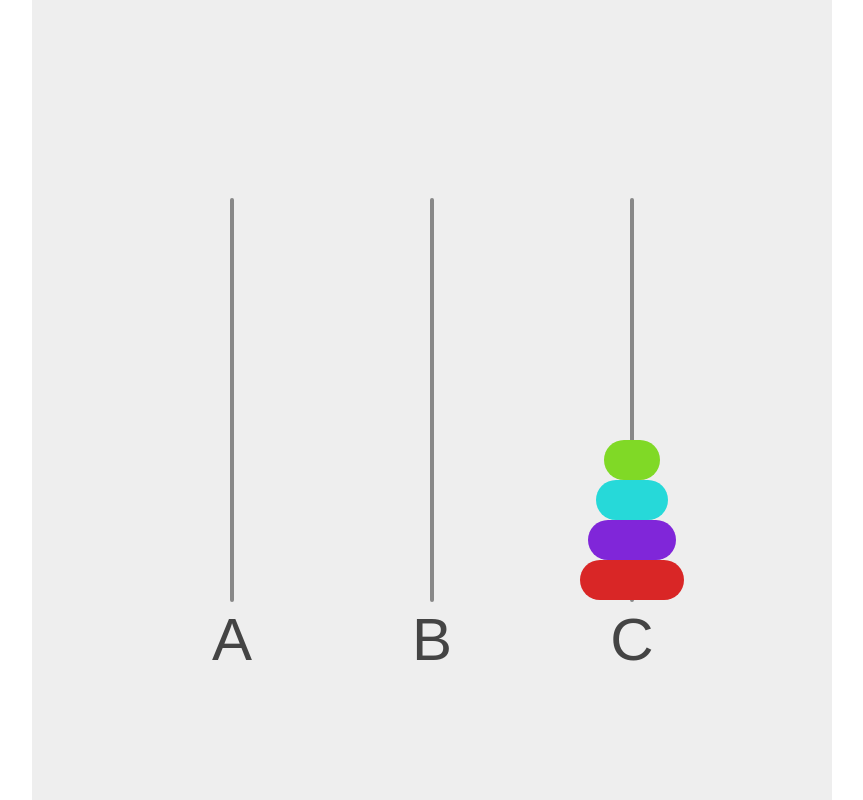
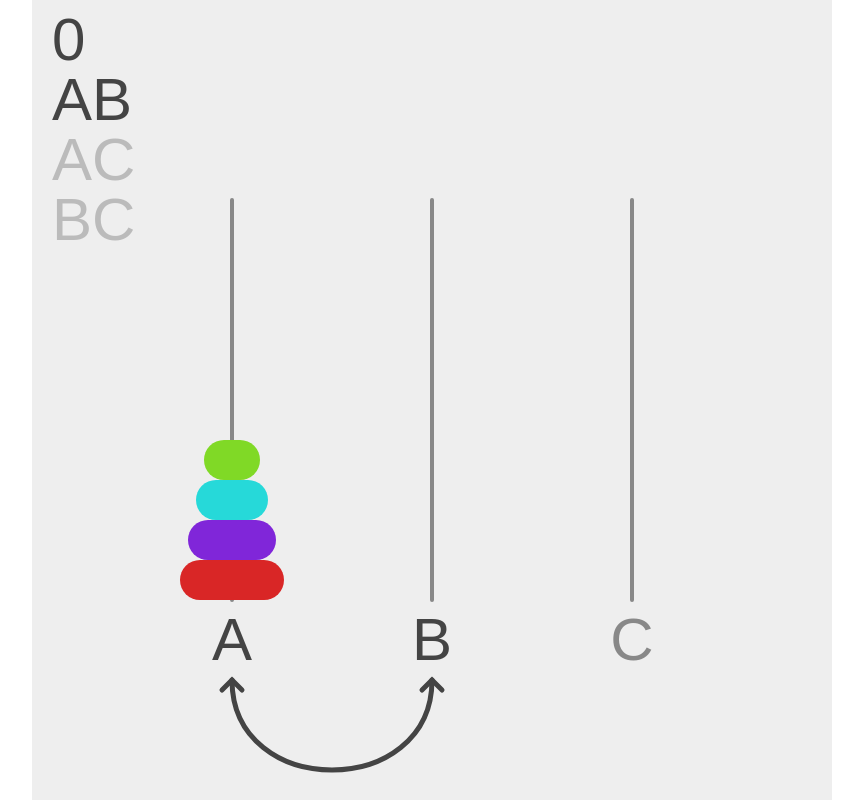
Before and after one commit to nagyzsolthun/hanoi-html, a plain HTML site: page index.html in a window 1280 px wide. Shown: the whole page, without its empty margins (208-1071 px from the left). Drawn offline with Linux system fonts and the light colour scheme.

Commit message:
click control + show arrow

```diff
--- a/app.js
+++ b/app.js
@@ -1,18 +1,25 @@
 import state from "./state.js";
 import drawer from "./drawer.js";
 
+var count = 0;
+const moves = ["AB","AC","BC"]
+
 window.draw = () => drawer.draw();
-
-const moves = [state.moveLegalAB, state.moveLegalAC, state.moveLegalBC];
-function move(count) {
+window.move = _ => {
     if(state.getTowerC().length == state.DISk_COUNT) {
         return;
     }
 
-    const limitedCount = count > 2 ? 0 : count;
-    moves[limitedCount]()
-    drawer.draw();
-    setTimeout(() => move(limitedCount+1), 300);
+    const move = moves[count % moves.length];
+    switch(move) {
+        case "AB": state.moveLegalAB(); break;
+        case "AC": state.moveLegalAC(); break;
+        case "BC": state.moveLegalBC(); break;
+    }
+
+    count++;
+    const upcomingMove = moves[count % moves.length];
+    drawer.draw(count, upcomingMove);
 }
 
-move(0);
+drawer.draw(0, "AB");
--- a/drawer.js
+++ b/drawer.js
@@ -3,15 +3,25 @@ import state from "./state.js";
 const canvas = document.getElementById("canvas");
 const context = canvas.getContext("2d");
 
-function draw() {
+function draw(count, upcomingMove) {
+    const highlightedA = upcomingMove == "AB" || upcomingMove == "AC";
+    const highlightedB = upcomingMove == "AB" || upcomingMove == "BC";
+    const highlightedC = upcomingMove == "AC" || upcomingMove == "BC";
+
     resizeCanvas();
     fillBackground();
+    drawMoveMarker("AB", 1, upcomingMove == "AB");
+    drawMoveMarker("AC", 2, upcomingMove == "AC");
+    drawMoveMarker("BC", 3, upcomingMove == "BC");
+    drawCounter(count);
     drawTower(state.getTowerA(), 1);
     drawTower(state.getTowerB(), 2);
     drawTower(state.getTowerC(), 3);
-    drawTowerLetter("A", 1);
-    drawTowerLetter("B", 2);
-    drawTowerLetter("C", 3);
+    drawTowerLetter("A", 1, highlightedA);
+    drawTowerLetter("B", 2, highlightedB);
+    drawTowerLetter("C", 3, highlightedC);
+
+    drawArrow(upcomingMove);
 }
 
 function resizeCanvas() {
@@ -21,9 +31,29 @@ function resizeCanvas() {
     context.scale = window.devicePixelRatio;
 }
 
+function calcCanvasWidth() {
+    const screenWidth = window.innerWidth;
+    const screenHeight = window.innerHeight;
+    return Math.min(screenWidth, screenHeight);
+}
+
 function fillBackground() {
     context.fillStyle = "#eee";
     context.fillRect(0, 0, canvas.width, canvas.width);
+}
+
+function drawMoveMarker(text, position, highlighted) {
+    context.fillStyle = highlighted ? "#444" : "#bbb";
+    context.font = "60px Arial";
+    context.textAlign = "left";
+    context.fillText(text, 20, 60 + position * 60);
+}
+
+function drawCounter(count) {
+    context.fillStyle = "#444";
+    context.font = "60px Arial";
+    context.textAlign = "left";
+    context.fillText(count, 20, 60);
 }
 
 function drawTower(tower, position) {
@@ -54,18 +84,46 @@ function drawDisk(towerPosition, diskIndex, diskSize) {
     context.stroke();
 }
 
-function drawTowerLetter(letter, towerPosition) {
+function drawTowerLetter(letter, towerPosition, highlighted) {
     const fourthhWidth = canvas.width / 4;
-    context.fillStyle = "#444";
+    context.fillStyle = highlighted ? "#444" : "#888";
     context.font = "60px Arial";
     context.textAlign = "center";
     context.fillText(letter, towerPosition * fourthhWidth, fourthhWidth*3 + 60);
 }
 
-function calcCanvasWidth() {
-    const screenWidth = window.innerWidth;
-    const screenHeight = window.innerHeight;
-    return Math.min(screenWidth, screenHeight);
+function drawArrow(move) {
+
+    const fourthhWidth = canvas.width / 4;
+    var startX;
+    var endX;
+    switch(move) {
+        case "AB": startX = fourthhWidth; endX = fourthhWidth*2; break;
+        case "AC": startX = fourthhWidth; endX = fourthhWidth*3; break;
+        case "BC": startX = fourthhWidth*2; endX = fourthhWidth*3; break;
+    }
+
+    context.lineWidth = 5;
+    context.lineCap = "round";
+    context.strokeStyle = "#444";
+    context.beginPath();
+    context.moveTo(startX - 10, fourthhWidth * 3 + 90);
+    context.lineTo(startX, fourthhWidth * 3 + 80);
+    context.lineTo(startX + 10, fourthhWidth * 3 + 90);
+    context.stroke();
+
+    context.beginPath();
+    context.moveTo(endX - 10, fourthhWidth * 3 + 90);
+    context.lineTo(endX, fourthhWidth * 3 + 80);
+    context.lineTo(endX + 10, fourthhWidth * 3 + 90);
+    context.stroke();
+
+    context.beginPath();
+    context.moveTo(startX, fourthhWidth * 3 + 80);
+    context.bezierCurveTo(startX, fourthhWidth * 3 + 200, endX, fourthhWidth * 3 + 200, endX, fourthhWidth * 3 + 80);
+    context.stroke();
 }
 
+
+
 export default { draw }
--- a/index.html
+++ b/index.html
@@ -1,6 +1,8 @@
 <!DOCTYPE html>
 <link rel="stylesheet" type="text/css" href="style.css">
-<body onresize="draw()">
+<body
+	onresize="draw()"
+	onclick="move()">
 	<canvas id="canvas"></canvas>
 </body>
 <script type="module" src="app.js"></script>
```
